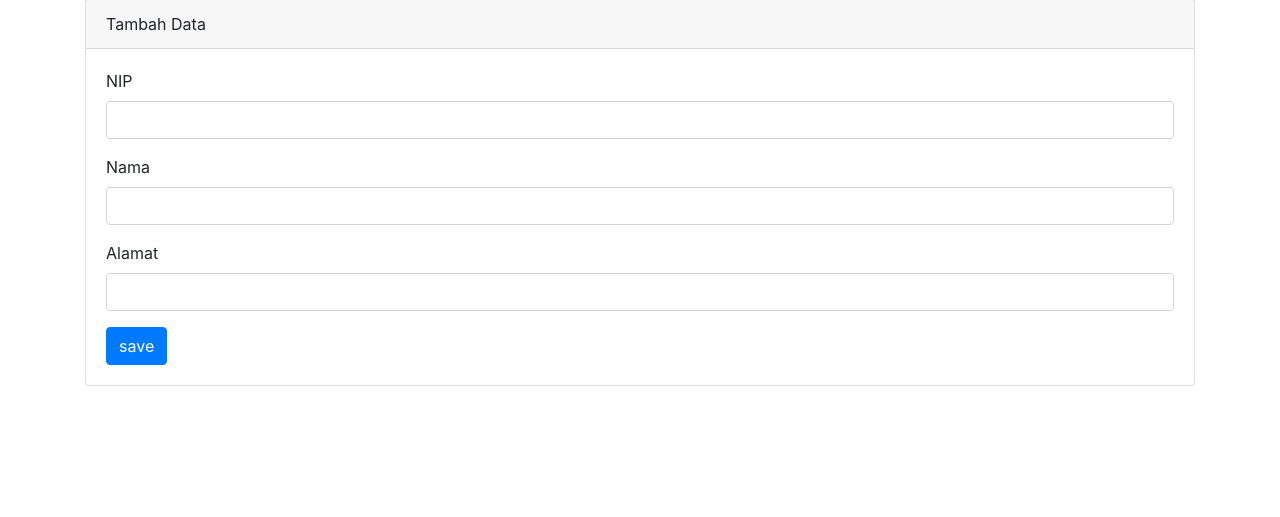
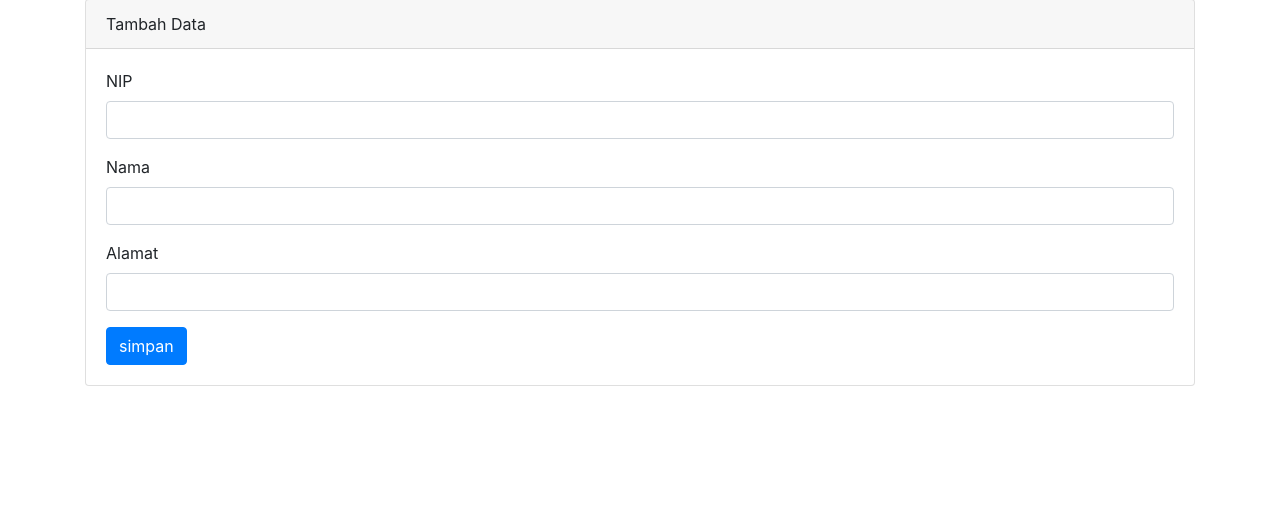
Before and after one commit to rafeyfaasyla/Day3PraPKL_ReviewOOP, a PHP site: page /create.php in a window 1280 px wide. Shown: the part 103-620 px from the top of the page. Run offline with PHP 8.4, Linux system fonts and the light colour scheme.

Commit message:
pembaruan

```diff
--- a/guru/create.php
+++ b/guru/create.php
@@ -54,7 +54,7 @@
                         <label for="exampleInputEmail1">Alamat</label>
                         <input type="text" class="form-control" name="alamat">
                     </div>
-                    <button type="submit" name="save" class="btn btn-primary">save</button>
+                    <button type="submit" name="save" class="btn btn-primary">simpan</button>
                 </form>
 
             </div>
```
